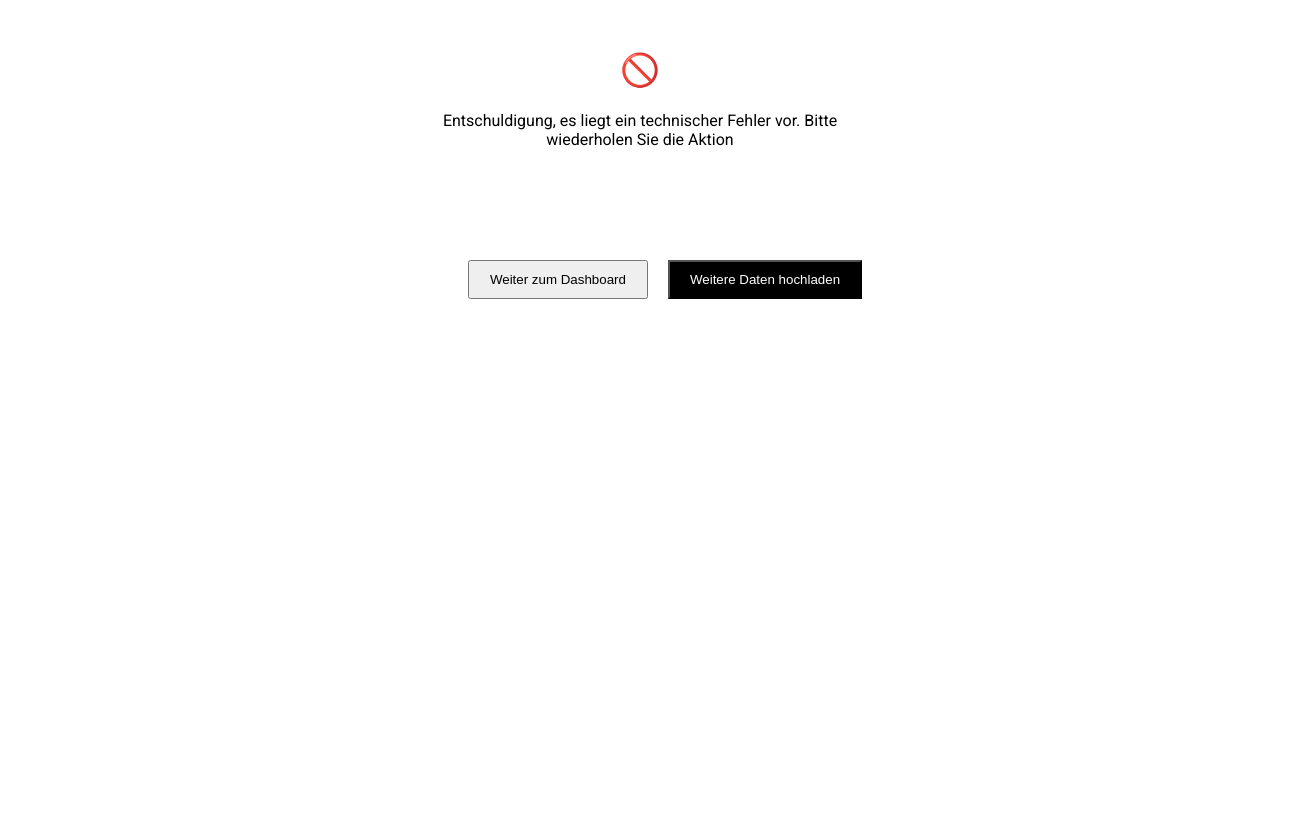
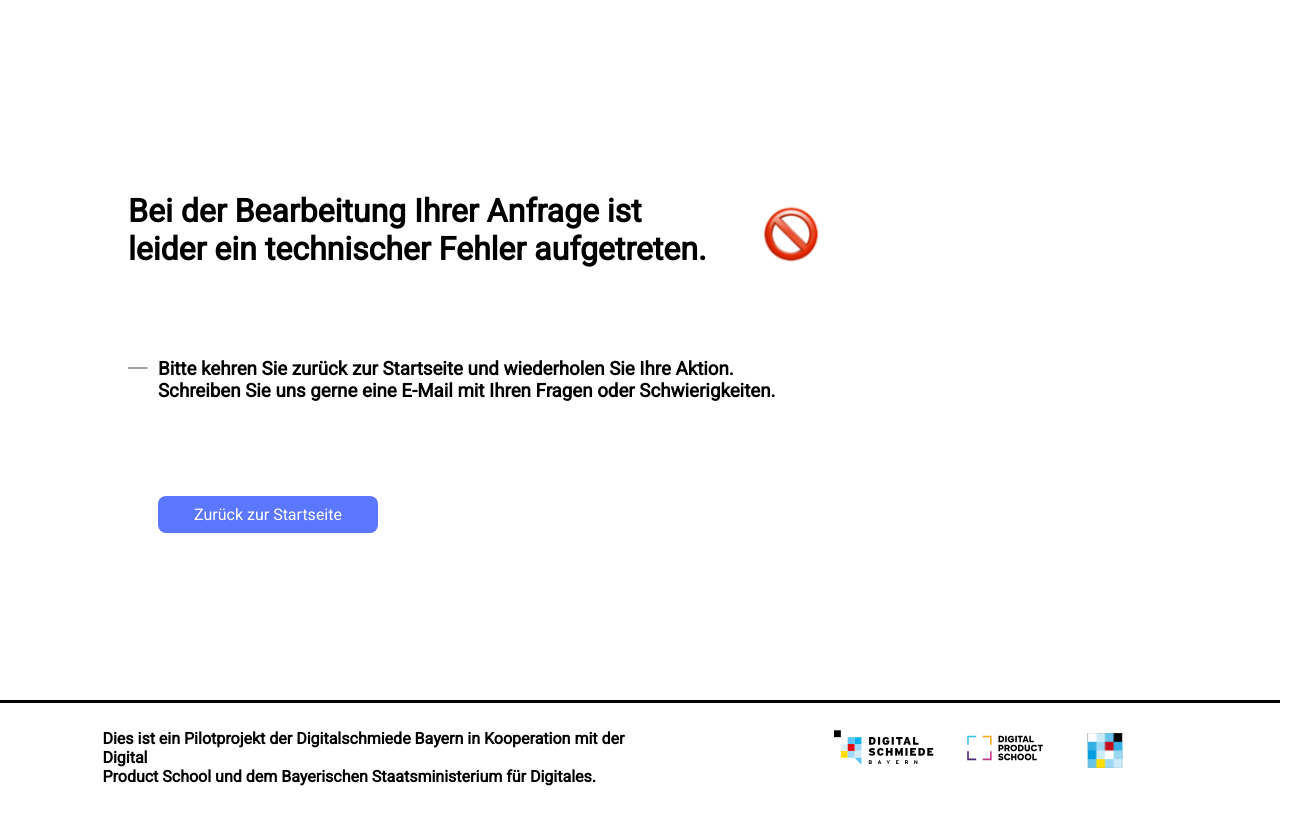
Before and after one commit to devansh-srivastav/open-data, a Next.js app: page /error in a window 1280 px wide. Shown: the whole page, 1305 px wide, since content can reach past the window. Built offline with nearby package versions, Linux system fonts and the light colour scheme.

Commit message:
created error page

```diff
--- a/pages/error.js
+++ b/pages/error.js
@@ -1,7 +1,8 @@
 import Link from 'next/link';
 import Head from 'next/head';
+import Footer from '../components/footer.js';
 
-export default function Error() {
+export default function Success() {
     return (
 
         <div className="container">
@@ -11,47 +12,112 @@ export default function Error() {
             </Head>
             <main>
 
+                <div className="login-screen">
 
-                <div className="screen">
+                    <div className="row">
+                        <h1 className="mt0">Bei der Bearbeitung Ihrer Anfrage ist <br />leider ein technischer Fehler aufgetreten. </h1>
+                        <img className='rocket'
+                            src="/error.svg"
+                            alt="error"
+                            width={100}
+                            height={60}
+                        />
 
-                    <form className="data-form">
 
-                        <div className="full-w center">
-                            <div>
-                                <h1>🚫</h1>
-                                <p className="s-16">Entschuldigung, es liegt ein technischer Fehler vor.  Bitte<br /> wiederholen Sie die Aktion</p>
-                            </div>
 
-                        </div>
+                    </div>
+                    <br />
+                    <div className="row first-mid-sent">
+                        <svg width="30" height="20" viewBox="0 0 40 2" fill="none" xmlns="http://www.w3.org/2000/svg">
+                            <path d="M26 1L0 0.999998" stroke="black" />
+                        </svg>
 
-                        <div className="row full-w center ">
-                            <Link href='/dashboard'>
-                                <a>
-                                    <button type='button' className="white-btn">
-                                        Weiter zum Dashboard
-                                    </button>
-                                </a>
-                            </Link>
+                        <h3 className="mt0 mr0 ml0">Bitte kehren Sie zurück zur Startseite und wiederholen Sie Ihre Aktion. <br />Schreiben Sie uns gerne eine E-Mail mit Ihren Fragen oder Schwierigkeiten.
+                        </h3>
+                    </div>
 
-                            <Link href='/upload'>
-                                <a>
-                                    <button type='button' className="black-btn">
-                                        Weitere Daten hochladen
-                                    </button>
-                                </a>
-                            </Link>
-                        </div>
+                    <div className="btn-blue">
+                        <Link href='/upload'>
+                            <a>
+                                Zurück zur Startseite
+                            </a>
+                        </Link>
 
-                    </form>
-
+                    </div>
 
 
                 </div>
 
             </main>
-
+            <Footer />
 
         </div>
 
     )
 }
+
+
+
+
+
+
+
+
+
+// import Link from 'next/link';
+// import Head from 'next/head';
+
+// export default function Error() {
+//     return (
+
+//         <div className="container">
+//             <Head>
+//                 <title>Open Data Bayern</title>
+//                 <link rel="icon" href="/favicon.ico" />
+//             </Head>
+//             <main>
+
+
+//                 <div className="screen">
+
+//                     <form className="data-form">
+
+//                         <div className="full-w center">
+//                             <div>
+//                                 <h1>🚫</h1>
+//                                 <p className="s-16">Entschuldigung, es liegt ein technischer Fehler vor.  Bitte<br /> wiederholen Sie die Aktion</p>
+//                             </div>
+
+//                         </div>
+
+//                         <div className="row full-w center ">
+//                             <Link href='/dashboard'>
+//                                 <a>
+//                                     <button type='button' className="white-btn">
+//                                         Weiter zum Dashboard
+//                                     </button>
+//                                 </a>
+//                             </Link>
+
+//                             <Link href='/upload'>
+//                                 <a>
+//                                     <button type='button' className="black-btn">
+//                                         Weitere Daten hochladen
+//                                     </button>
+//                                 </a>
+//                             </Link>
+//                         </div>
+
+//                     </form>
+
+
+
+//                 </div>
+
+//             </main>
+
+
+//         </div>
+
+//     )
+// }
```
Also changed, not shown: public/error.svg (added).
